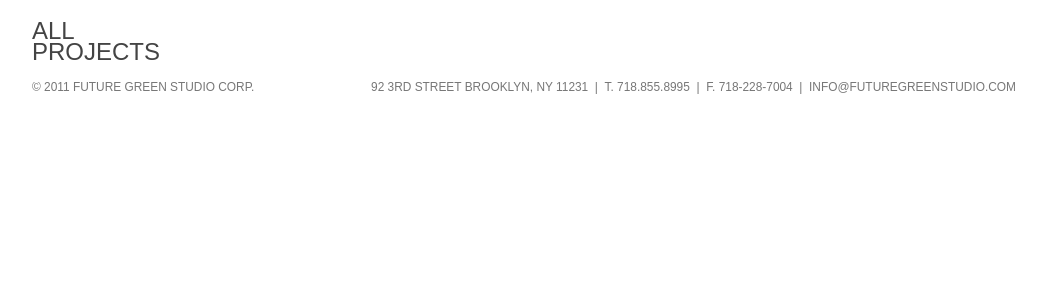
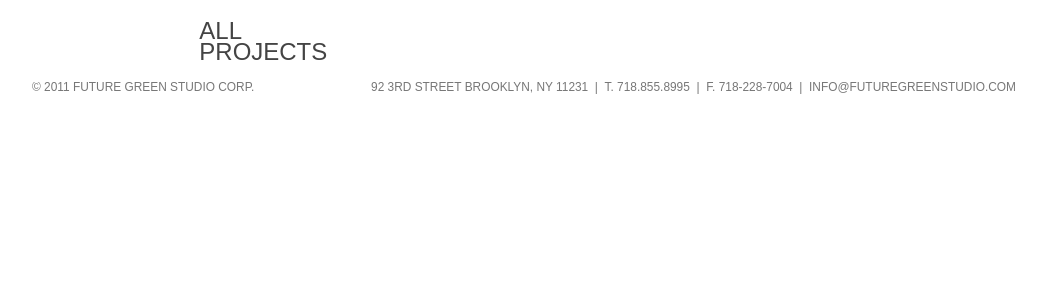
Before and after one commit to dmeehan/futuregreen, a Django app: template futuregreen/templates/portfolio/project_list.html in a window 1280 px wide. Shown: the part 90-390 px from the top of the page, without its empty margins (126-1172 px from the left). Run offline with Django 3.2, Linux system fonts and the light colour scheme; the template is opened without the code that fills it, so the values that code supplies are empty; parts of the project's set-up code (start-up, migrations or seed data) failed here and were passed over; some libraries are stand-ins or nearby versions.

Commit message:
editing css

```diff
--- a/futuregreen/templates/portfolio/project_list.html
+++ b/futuregreen/templates/portfolio/project_list.html
@@ -3,7 +3,7 @@
     {% block aside %}
         <aside class="sixth">
             {% block filter_nav %}
-                <nav>
+                <nav class="box">
                     <ul class="categories">
                         {% for type in projecttype_list %}
                             <li {% if type.slug == category.slug %}class="active"{% endif %}>
```
